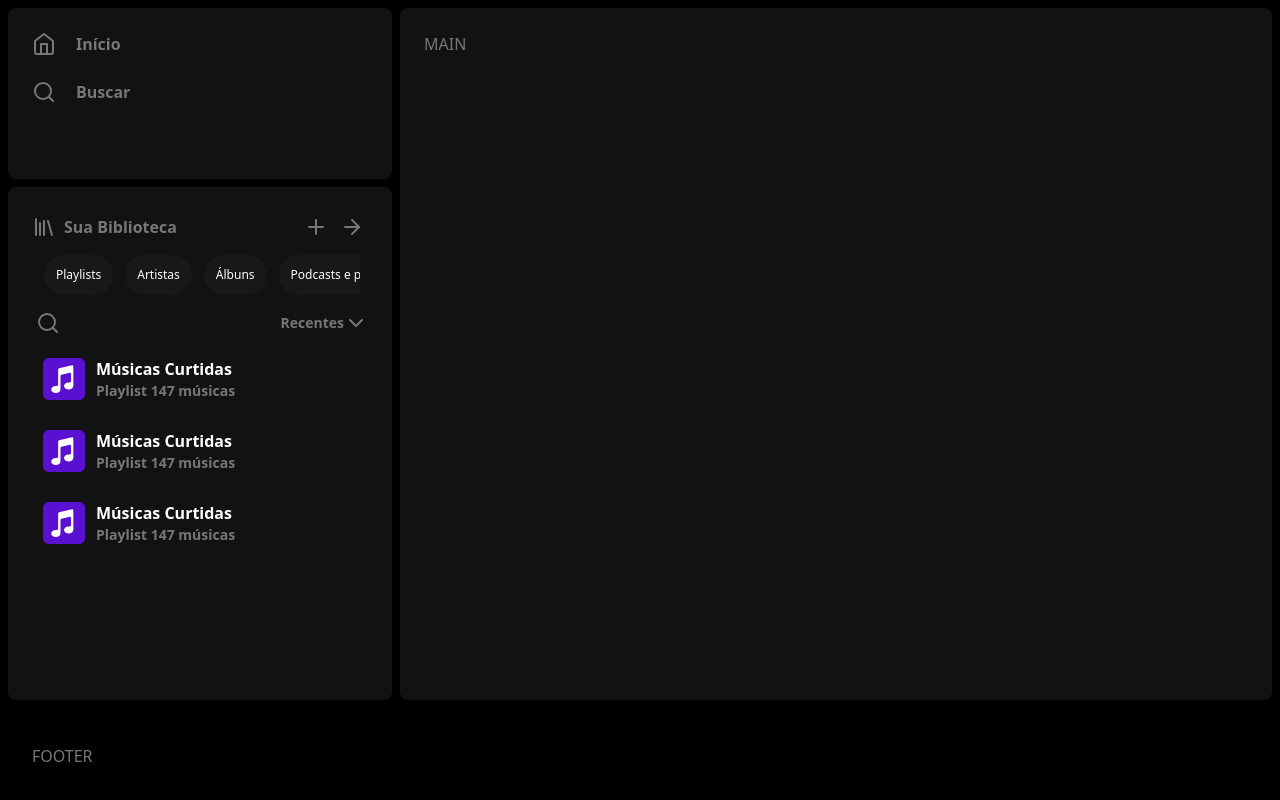
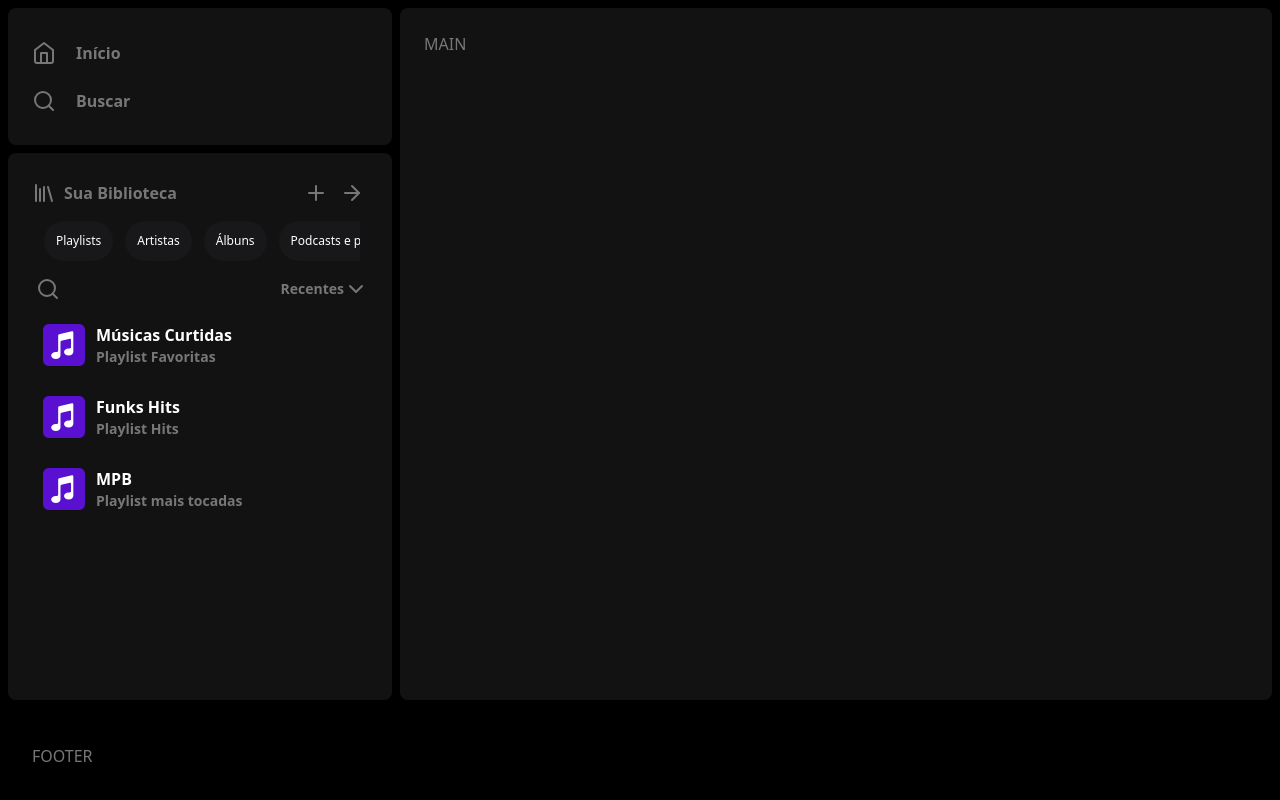
Before and after one commit to RonaldoFidelis/Clone-PlayerSpotify, a React (Vite) app: page / in a window 1280 px wide. Built offline with nearby package versions, Linux system fonts and the light colour scheme.

Commit message:
Feat: CreateComponentAside

```diff
--- a/index.html
+++ b/index.html
@@ -3,6 +3,7 @@
   <head>
     <meta charset="UTF-8" />
     <meta name="viewport" content="width=device-width, initial-scale=1.0" />
+    <link rel="shortcut icon" href="public/icon/spotify.svg" type="image/x-icon">
     <title>Player Spotify</title>
   </head>
   <body class="bg-background text-font">
--- a/src/App.jsx
+++ b/src/App.jsx
@@ -1,96 +1,14 @@
 import './App.css'
-import { Search, Home, Plus, Library, ArrowRight, ChevronDown } from 'lucide-react'
-import icon from '../public/icon/music.svg'
+import { Play, SkipForward, SkipBack, Shuffle, Repeat2 } from 'lucide-react'
+import Aside from './components/Aside'
+
 
 function App() {
 
   return (
     <div className=' h-screen flex flex-col p-2'>
       <div className='flex flex-1 gap-2 mb-5'>
-        <div className='flex flex-col items-center justify-center gap-2'>
-          <aside className='w-96 p-6 h-1/4 rounded-lg bg-aside'>
-            <div className='flex flex-col gap-6'>
-              <a href="#"
-                className='flex flex-row items-center gap-5 text-base font-bold hover:text-white duration-500'>
-                <Home />
-                Início
-              </a>
-              <a href="#"
-                className='flex flex-row items-center gap-5 text-base font-bold hover:text-white duration-500'>
-                <Search />
-                Buscar
-              </a>
-            </div>
-          </aside>
-          <aside className='w-96 p-6 h-3/4 rounded-lg bg-aside'>
-            <div className='flex items-center justify-between'>
-              <a href="#"
-                className='flex flex-row items-center gap-2 text-base font-bold hover:text-white duration-500'>
-                <Library />
-                Sua Biblioteca
-              </a>
-              <div className='flex gap-1 items-center justify-center'>
-                <a href="#"
-                  className='hover:bg-zinc-800 rounded-full duration-300 p-1'>
-                  <Plus />
-                </a>
-                <a href="#"
-                  className='hover:bg-zinc-800 rounded-full duration-300 p-1'>
-                  <ArrowRight />
-                </a>
-              </div>
-            </div>
-            <div className='flex flex-row flex-nowrap gap-3 overflow-x-scroll m-2 p-1'>
-              <a href="#"
-                className='flex items-center justify-center whitespace-nowrap bg-zinc-900 p-3 rounded-full text-white text-xs font-medium hover:bg-zinc-800 duration-500' >Playlists</a>
-              <a href="#"
-                className='flex items-center justify-center whitespace-nowrap bg-zinc-900 p-3 rounded-full text-white text-xs font-medium hover:bg-zinc-800 duration-500' >Artistas</a>
-              <a href="#"
-                className='flex items-center justify-center whitespace-nowrap bg-zinc-900 p-3 rounded-full text-white text-xs font-medium hover:bg-zinc-800 duration-500' >Álbuns</a>
-              <a href="#"
-                className='flex items-center justify-center whitespace-nowrap bg-zinc-900 p-3 rounded-full text-white text-xs font-medium hover:bg-zinc-800 duration-500' >Podcasts e programas</a>
-            </div>
-            <div className='flex justify-between items-center mb-2'>
-              <a href="#"
-                className='flex items-center justify-center hover:bg-zinc-800 rounded-full duration-300 p-1'>
-                <Search /></a>
-              <a href="#"
-                className='flex items-center justify-center text-sm font-semibold' >
-                Recentes<ChevronDown /></a>
-            </div>
-            <div className=' h-52 flex flex-col flex-nowrap overflow-y-scroll gap-2'>
-              <div className='flex items-center p-1 gap-1 rounded-lg hover:bg-zinc-800 cursor-pointer'>
-                <img src={icon} className='w-14'/>
-                <div className='flex flex-col'>
-                  <h1 className='text-white font-bold text-base'>Músicas Curtidas</h1>
-                  <h3 className='text-sm font-semibold' >Playlist 147 músicas</h3>
-                </div>
-              </div>
-              <div className='flex items-center p-1 gap-1 rounded-lg hover:bg-zinc-800 cursor-pointer'>
-                <img src={icon} className='w-14'/>
-                <div className='flex flex-col'>
-                  <h1 className='text-white font-bold text-base'>Músicas Curtidas</h1>
-                  <h3 className='text-sm font-semibold' >Playlist 147 músicas</h3>
-                </div>
-              </div>
-              <div className='flex items-center p-1 gap-1 rounded-lg hover:bg-zinc-800 cursor-pointer'>
-                <img src={icon} className='w-14'/>
-                <div className='flex flex-col'>
-                  <h1 className='text-white font-bold text-base'>Músicas Curtidas</h1>
-                  <h3 className='text-sm font-semibold' >Playlist 147 músicas</h3>
-                </div>
-              </div>
-              <div className='flex items-center p-1 gap-1 rounded-lg hover:bg-zinc-800 cursor-pointer'>
-                <img src={icon} className='w-14'/>
-                <div className='flex flex-col'>
-                  <h1 className='text-white font-bold text-base'>Músicas Curtidas</h1>
-                  <h3 className='text-sm font-semibold' >Playlist 147 músicas</h3>
-                </div>
-              </div>
-
-            </div>
-          </aside>
-        </div>
+        <Aside/>
         <main className='flex-1 p-6 rounded-lg bg-main'>MAIN</main>
       </div>
       <footer className='bg-footer p-6'>FOOTER</footer>
--- /dev/null
+++ b/src/components/Aside.jsx
@@ -0,0 +1,114 @@
+import Icon from '../../public/icon/music.svg'
+import {Home, Search, Library, Plus, ChevronDown, ArrowRight} from 'lucide-react'
+
+const musics = [
+  { name: 'Músicas Curtidas',
+    icon: Icon,
+    playlist: 'Favoritas',
+  },{
+    name: 'Funks Hits',
+    icon: Icon,
+    playlist: 'Hits',
+  },{
+    name: 'MPB',
+    icon: Icon,
+    playlist: 'mais tocadas',
+  },{
+    name: 'Frank Sinatra',
+    icon: Icon,
+    playlist: 'Artista',
+  },{
+    name: 'Lil Whind',
+    icon: Icon,
+    playlist: 'Artista',
+  }]
+
+function Aside() {
+
+  return (
+    <div className='flex flex-col items-center justify-center gap-2'>
+      <aside className='w-96 p-6 h-1/5 flex items-center rounded-lg bg-aside'>
+        <div className='flex flex-col gap-6'>
+
+          <a href="#"
+            className='flex flex-row items-center gap-5 text-base font-bold hover:text-white duration-500'>
+            <Home />
+            Início
+          </a>
+
+          <a href="#"
+            className='flex flex-row items-center gap-5 text-base font-bold hover:text-white duration-500'>
+            <Search />
+            Buscar
+          </a>
+
+        </div>
+      </aside>
+
+      <aside className='w-96 p-6 h-4/5 rounded-lg bg-aside'>
+
+        <div className='flex items-center justify-between'>
+          <a href="#"
+            className='flex flex-row items-center gap-2 text-base font-bold hover:text-white duration-500'>
+            <Library />
+            Sua Biblioteca
+          </a>
+
+          <div className='flex gap-1 items-center justify-center'>
+
+            <a href="#"
+              className='hover:bg-zinc-800 rounded-full duration-300 p-1'>
+              <Plus />
+            </a>
+
+            <a href="#"
+              className='hover:bg-zinc-800 rounded-full duration-300 p-1'>
+              <ArrowRight />
+            </a>
+
+          </div>
+        </div>
+
+        <nav className='flex flex-row flex-nowrap gap-3 overflow-x-scroll m-2 p-1'>
+          <a href="#"
+            className='flex items-center justify-center whitespace-nowrap bg-zinc-900 p-3 rounded-full text-white text-xs font-medium hover:bg-zinc-800 duration-500' >
+            Playlists</a>
+          <a href="#"
+            className='flex items-center justify-center whitespace-nowrap bg-zinc-900 p-3 rounded-full text-white text-xs font-medium hover:bg-zinc-800 duration-500' >
+            Artistas</a>
+          <a href="#"
+            className='flex items-center justify-center whitespace-nowrap bg-zinc-900 p-3 rounded-full text-white text-xs font-medium hover:bg-zinc-800 duration-500' >
+            Álbuns</a>
+          <a href="#"
+            className='flex items-center justify-center whitespace-nowrap bg-zinc-900 p-3 rounded-full text-white text-xs font-medium hover:bg-zinc-800 duration-500' >
+            Podcasts e programas</a>
+        </nav>
+
+        <div className='flex justify-between items-center mb-2'>
+          <a href="#"
+            className='flex items-center justify-center hover:bg-zinc-800 rounded-full duration-300 p-1'>
+            <Search /></a>
+          <a href="#"
+            className='flex items-center justify-center text-sm font-semibold' >
+            Recentes<ChevronDown /></a>
+        </div>
+
+        <nav className='h-56 flex flex-col flex-nowrap overflow-y-scroll gap-2'>
+          {musics.map((musica, id) => {
+            return (
+              <div key={id} className='flex items-center p-1 gap-1 rounded-lg cursor-pointer hover:bg-zinc-800'>
+                <img src={musica.icon} className='w-14' alt="music" />
+                <div className='flex flex-col'>
+                  <h1 className='text-base font-bold text-white'>{musica.name}</h1>
+                  <h3 className='text-sm font-semibold' >Playlist {musica.playlist}</h3>
+                </div>
+              </div>
+            )
+          })}
+        </nav>
+      </aside>
+    </div>
+  )
+}
+
+export default Aside
```
Also changed, not shown: public/icon/spotify.svg (added).
